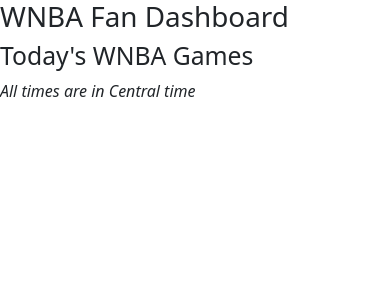
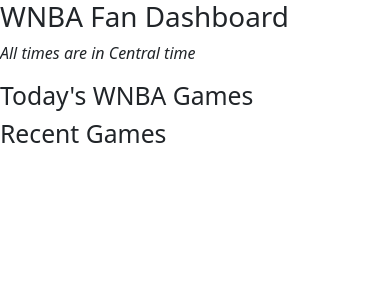
Before and after one commit to gnemzek/lynx-stats, a Flask app: page / in a window 390 px wide. Shown: the top 300 px of the page. Run offline with Flask 3, Linux system fonts and the light colour scheme; data that the repository does not hold is empty.

Commit message:
adding Recent Games functionality

```diff
--- a/main.py
+++ b/main.py
@@ -7,22 +7,66 @@
 
 app = Flask(__name__)
 
+def get_recent_games(num=5):
+    season = 2025
+    url = f"https://api.sportsblaze.com/wnba/v1/schedule/season/{season}.json?key=sb1d4svo6l0foz1sdnberho"
+
+    response = requests.get(url)
+    if response.status_code == 200:
+        data = response.json()
+        all_games = data.get("games", [])
+
+        # Get only games with a 'Final' status, sort descending by date
+        recent_games = [
+            game for game in all_games
+            if game.get("status") == "Final"
+        ]
+        # Sort by date, newest first
+        recent_games.sort(key=lambda g: g["date"], reverse=True)
+        # Take the last 3 (or whatever number you want)
+        recent_games = recent_games[:num]
+
+        for game in recent_games:
+            # Format the date for display
+            iso_date = game.get("date", "")
+            try:
+                if iso_date.endswith('Z'):
+                    iso_date = iso_date[:-1]
+                dt_eastern = datetime.fromisoformat(iso_date).replace(tzinfo=ZoneInfo("America/New_York"))
+                dt_central = dt_eastern.astimezone(ZoneInfo("America/Chicago"))
+                game["readable_date"] = dt_central.strftime("%B %d, %Y, %-I:%M %p")
+            except Exception:
+                game["readable_date"] = "Date unavailable"
+
+            # Format the score for display
+            try:
+                home_score = game["scores"]["total"]["home"]["points"]
+                away_score = game["scores"]["total"]["away"]["points"]
+                game["score_display"] = f"{away_score} - {home_score}"
+            except Exception:
+                game["score_display"] = "Score not available"
+        return recent_games
+    else:
+        # Handle the error: show error message
+        print("data is:", data)
+        return "There was an error - sorry!"
+
 @app.route("/")
 def show_games():
 
     # set the date to today's date:
     today = datetime.now(timezone.utc).strftime("%Y-%m-%d")
-    # 1. Define the API URL
+    # Define the API URL
 
     url = f"https://api.sportsblaze.com/wnba/v1/schedule/daily/{today}.json?key=sb1d4svo6l0foz1sdnberho"
 
     try:
-        # 2. Make the GET request
+        # Make the GET request
         response = requests.get(url)
 
-        # 3. Check for successful response
+        # Check for successful response
         if response.status_code == 200:
-            # 4. Parse JSON, pull out games
+            # Parse JSON, pull out games
 
             data = response.json()
             games = data.get("games", [])
@@ -48,8 +92,8 @@
 
                 # score handling
                 try:
-                    home_score = game["scores"]["home"]
-                    away_score = game["scores"]["away"]
+                    home_score = game["scores"]["total"]["home"]["points"]
+                    away_score = game["scores"]["total"]["away"]["points"]
                     game["score_display"] = f"{away_score} - {home_score}"
                 except Exception as e:
                     game["score_display"] = "Score not available"
@@ -61,25 +105,12 @@
 
                 output += f"{away_team} at {home_team} - {venue} on {date} <br>"
 
-            # 5. Return/render something displaying games
-            return render_template("games.html", games=games)
+            # Return/render something displaying games
+            recent_games = get_recent_games(num=5)
+            return render_template("games.html", games=games, recent_games=recent_games)
         else:
             # Handle the error: show error message
             return "There was an error - sorry!"
     except Exception as e:
         # Handle exceptions
         return f"There was an error: {e}"
-
-
-
-
-
-
-
-
-
-# def jprint(obj):
-#     text = json.dumps(obj, sort_keys=True, indent=4)
-#     print(text)
-
-# jprint(response.json())
--- a/templates/games.html
+++ b/templates/games.html
@@ -1,15 +1,23 @@
 <!DOCTYPE html>
 <html>
+
 <head>
     <link rel="stylesheet" href="{{ url_for('static', filename='style.css') }}">
-        <link href="https://cdn.jsdelivr.net/npm/bootstrap@5.3.7/dist/css/bootstrap.min.css" rel="stylesheet" integrity="sha384-LN+7fdVzj6u52u30Kp6M/trliBMCMKTyK833zpbD+pXdCLuTusPj697FH4R/5mcr" crossorigin="anonymous">
-        <script src="https://cdn.jsdelivr.net/npm/bootstrap@5.3.7/dist/js/bootstrap.bundle.min.js" integrity="sha384-ndDqU0Gzau9qJ1lfW4pNLlhNTkCfHzAVBReH9diLvGRem5+R9g2FzA8ZGN954O5Q" crossorigin="anonymous"></script>
+    <link href="https://cdn.jsdelivr.net/npm/bootstrap@5.3.7/dist/css/bootstrap.min.css" rel="stylesheet"
+        integrity="sha384-LN+7fdVzj6u52u30Kp6M/trliBMCMKTyK833zpbD+pXdCLuTusPj697FH4R/5mcr" crossorigin="anonymous">
+    <script src="https://cdn.jsdelivr.net/npm/bootstrap@5.3.7/dist/js/bootstrap.bundle.min.js"
+        integrity="sha384-ndDqU0Gzau9qJ1lfW4pNLlhNTkCfHzAVBReH9diLvGRem5+R9g2FzA8ZGN954O5Q"
+        crossorigin="anonymous"></script>
     <title>WNBA Fan Dashboard</title>
 </head>
+
 <body>
     <h1>WNBA Fan Dashboard</h1>
+    <p><i>All times are in Central time</i></p>
+
+    <div class="row">
+        <div class="col-md-6 todays-games">
             <h2>Today's WNBA Games</h2>
-    <p><i>All times are in Central time</i></p>
 
             {% for game in games %}
             <p>{{ game.teams.away.name }} at {{ game.teams.home.name }}</p>
@@ -25,6 +33,18 @@
                 </li>
             </ul>
             {% endfor %}
+        </div>
 
+        <div class="col-md-6 past-games">
+            <h2>Recent Games</h2>
+            {% for game in recent_games %}
+            <p>
+                {{ game.teams.away.name }} at {{ game.teams.home.name }} on {{ game.readable_date }} <br>
+                <span class="recent-score">{{ game.score_display }}</span>
+            </p>
+            {% endfor %}
+        </div>
+    </div>
 </body>
+
 </html>
```
Lines whose indentation alone changed are shown as unchanged.
